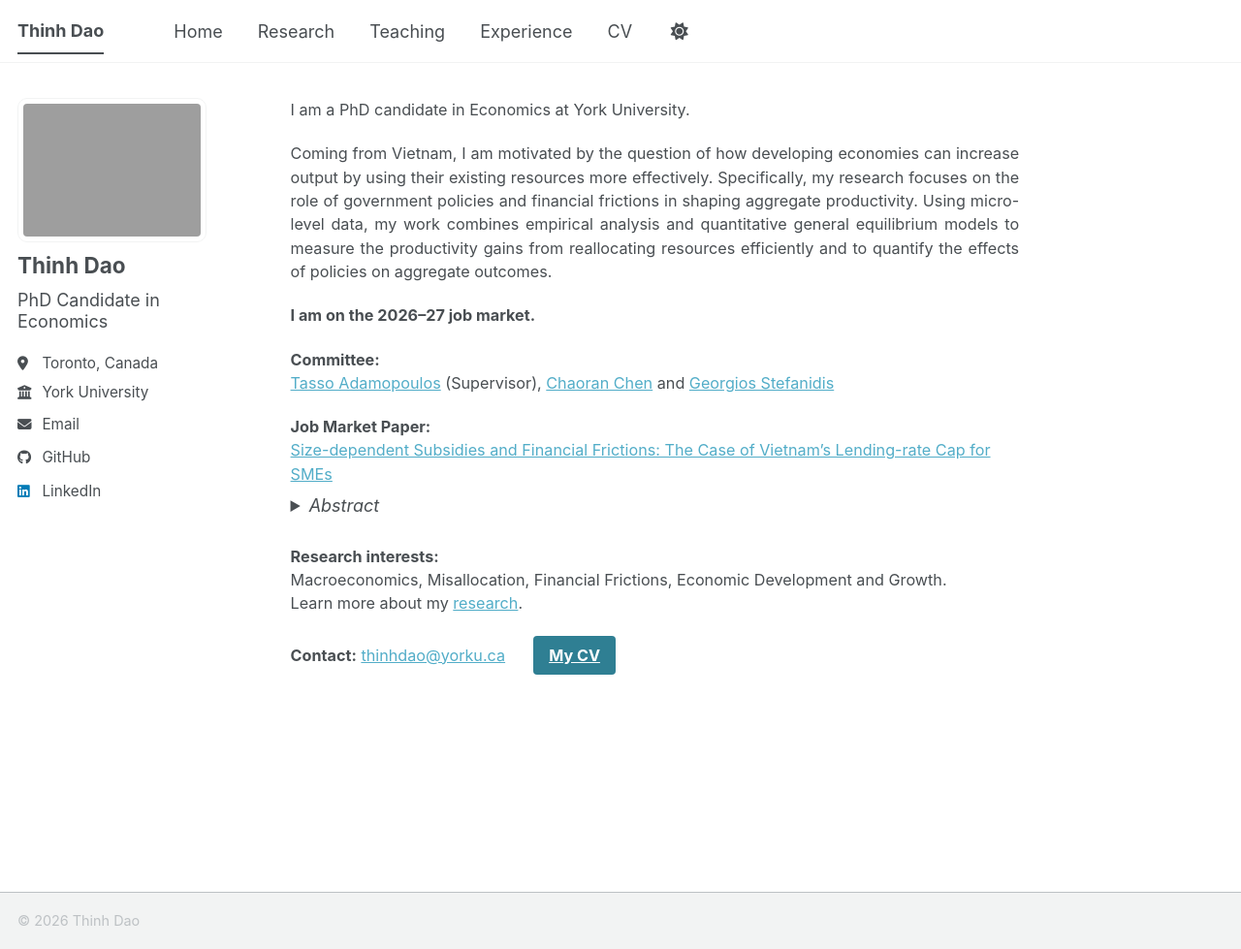
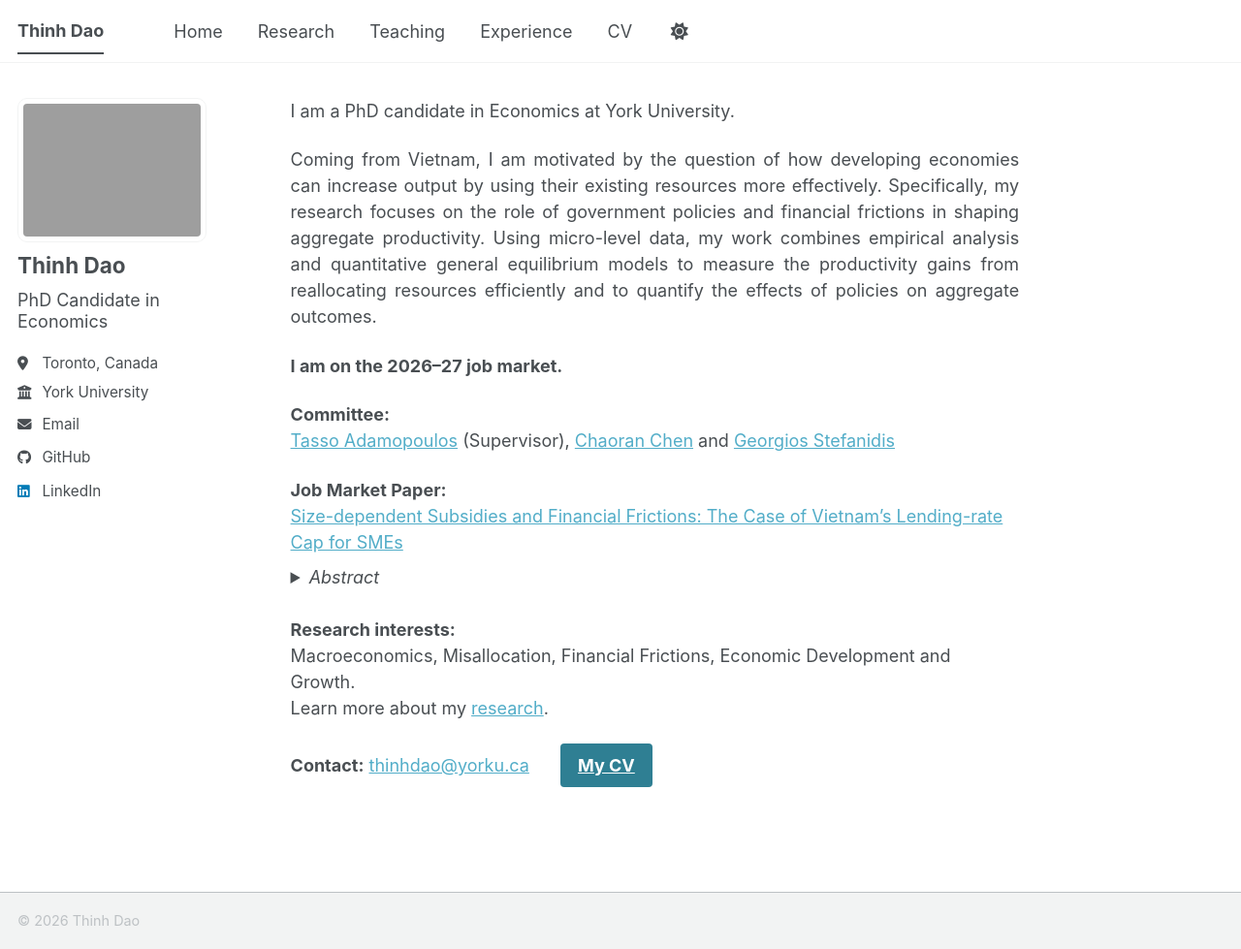
Before and after one commit to thinh-dao-econ/thinh-dao-econ.github.io, a Jekyll site: the page built from _pages/about.md, in a window 1280 px wide and 979 px high. Shown: the whole window at 97% size. Built offline with Jekyll 4.4.1, drawn with Linux system fonts in a browser that asks for light colours; a style sheet for code colours, icons or effects is not loaded.

Commit message:
Adjust font size for justified text in main.scss

```diff
--- a/assets/css/main.scss
+++ b/assets/css/main.scss
@@ -62,7 +62,7 @@
 
 /* Justified text where the column is wide enough: no split words, slightly smaller text, link lines left-aligned */
 @media (min-width: 48em) {
-  .page__content p, .page__content li { text-align: justify !important; hyphens: manual; -webkit-hyphens: manual; font-size: 0.9em !important; }
+  .page__content p, .page__content li { text-align: justify !important; hyphens: manual; -webkit-hyphens: manual; font-size: 1em !important; }
   .page__content p:has(a), .page__content li:has(a) { text-align: left !important; }
 }
 
```
